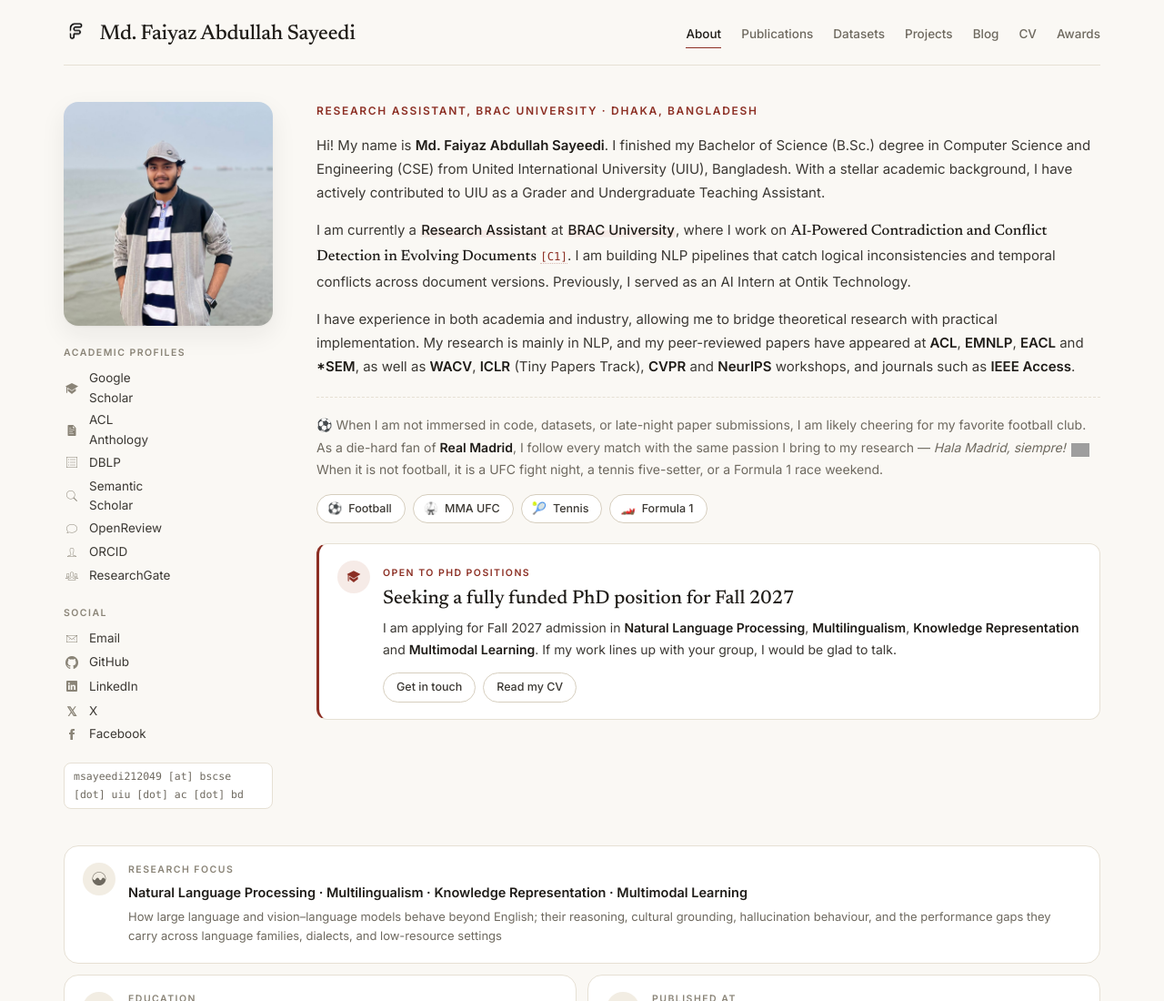
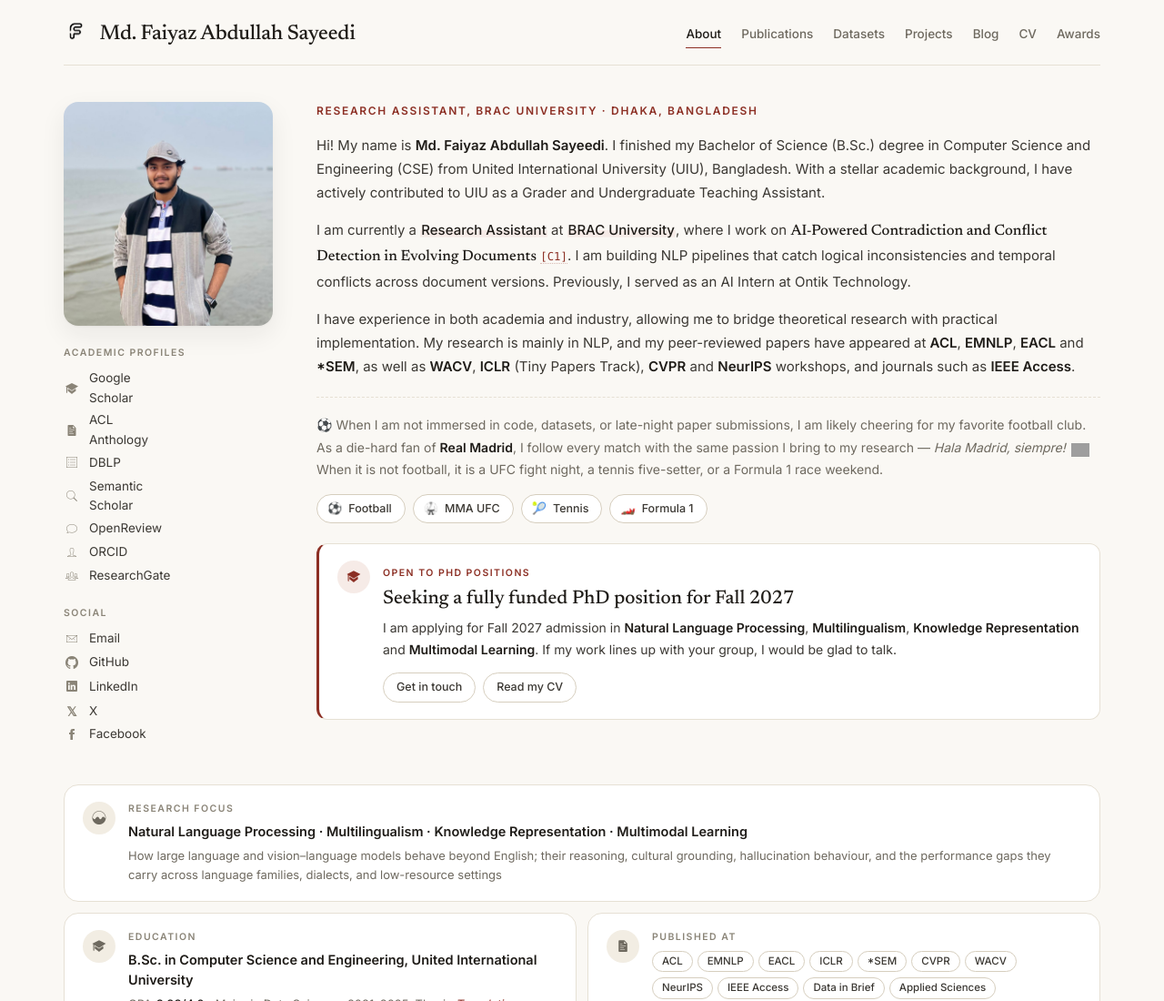
Before and after one commit to faiyaz-abdullah/portfolio-website, a plain HTML site: page index.html in a window 1280 px wide. Shown: the top 1100 px of the page at 91% size. Drawn offline with Linux system fonts and the light colour scheme; grey boxes are pictures that could not be loaded; files whose address does not match are found by name.

Commit message:
Removed dot email

```diff
--- a/css/custom.css
+++ b/css/custom.css
@@ -694,22 +694,6 @@ a.section-more:focus {
 	color: var(--accent);
 }
 
-.profile-email {
-	margin: 16px 0 0;
-}
-
-.profile-email code {
-	display: inline-block;
-	padding: 5px 10px;
-	font-family: var(--font-mono);
-	font-size: var(--fs-xs);
-	white-space: normal;
-	color: var(--muted);
-	background: var(--surface);
-	border: 1px solid var(--line);
-	border-radius: var(--radius-sm);
-}
-
 .profile-link-groups {
 	display: grid;
 	gap: 18px;
--- a/index.html
+++ b/index.html
@@ -84,9 +84,6 @@
 										</ul>
 									</div>
 								</div>
-								<p class="profile-email">
-									<code>msayeedi212049 [at] bscse [dot] uiu [dot] ac [dot] bd</code>
-								</p>
 							</div>
 
 							<!-- about: role, bio, hobbies, PhD callout -->
```
